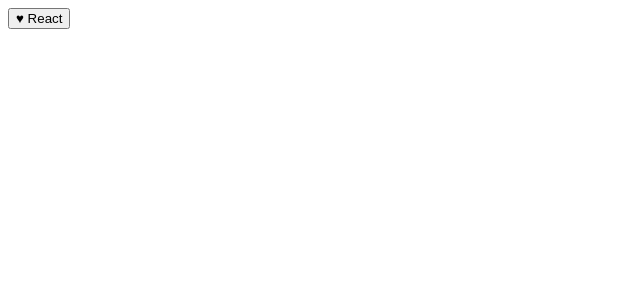
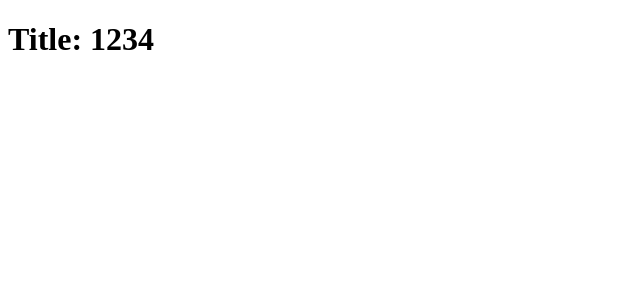
Before and after one commit to phuzarski/react-fundamentals, a React (Create React App) app: page / in a window 1280 px wide. Shown: the top 300 px of the page, without its empty margins (0-640 px from the left). Built offline with nearby package versions, Linux system fonts and the light colour scheme.

Commit message:
Custom propType validation

```diff
--- a/src/App.js
+++ b/src/App.js
@@ -3,17 +3,20 @@
 class App extends React.Component {
 
   render() {
-    return <Button> <Heart /> React</Button>
+    return <Title text="1234" />
   }
 }
 
-const Button = (props) => <button>{props.children}</button>
+const Title = (props) => <h1>Title: {props.text}</h1>
 
-class Heart extends React.Component {
-  render() {
-    return <span>&hearts;</span>
+Title.propTypes = {
+  text(props, propName, component) {
+    if (!(propName in props)) {
+      return new Error (`missing ${propName}`)
+    }
+    if(props[propName].length < 6) {
+      return new Error(`${propName} was too short`)
+    }
   }
 }
-
-
 export default App;
```
